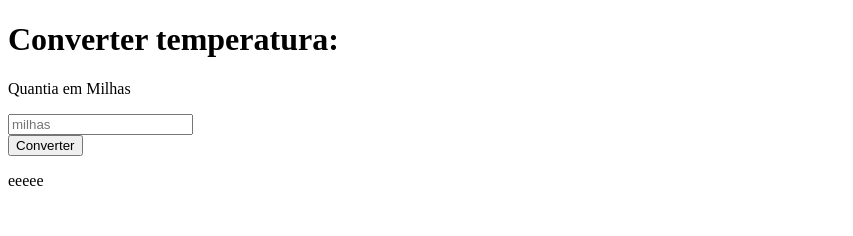
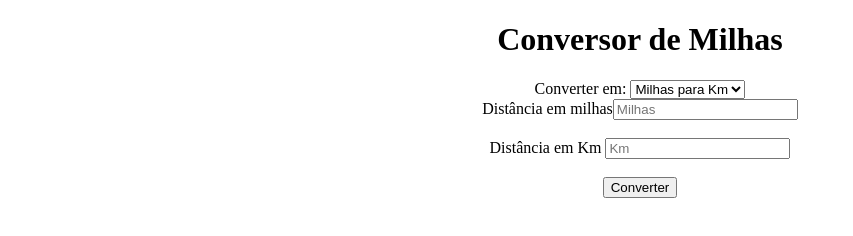
Before and after one commit to SVJGarcia/Front-end, a plain HTML site: page Conversor de Unidades/HTML/ConverorDeUnidades.html in a window 1280 px wide. Shown: the whole page, without its empty margins (0-853 px from the left). Drawn offline with Linux system fonts and the light colour scheme.

Commit message:
Update ConverorDeUnidades.html

```diff
--- a/Conversor de Unidades/HTML/ConverorDeUnidades.html
+++ b/Conversor de Unidades/HTML/ConverorDeUnidades.html
@@ -1,25 +1,44 @@
 <!DOCTYPE html>
-<html lang="en">
-<head>
+<html lang="pt-br">
+  <head>
     <meta charset="UTF-8">
-    <meta http-equiv="X-UA-Compatible" content="IE=edge">
     <meta name="viewport" content="width=device-width, initial-scale=1.0">
-    <title>Document</title>
+    <title>Conversor de unidades</title>
     <script src="../JS/ola.js"></script>
-</head>
-<body>
-    <div class="container">
-  <h1>Converter temperatura:</h1>
-  <form>
-    <div class="input-container">
-        <p>Quantia em Milhas</p>
-        <input type="number" id="dados" class="quantia" placeholder="milhas" />
+    <style>
+
+      h1{
+        text-align: center;
+      }
+
+      form{
+        text-align: center;
+      }
+
+    </style>
+  </head>
+  <body>
+      <h1 class="text-center">Conversor de Milhas</h1>
+      <form id="formulario" onclick="converter()">
+        <div class="form-group">
+          <label for="converte">Converter em:</label>
+          <select name="converte" id="converte">
+            <option value="1">Milhas para Km</option>
+            <option value="2">Libras para Kg</option>
+          </select>
+          <br>
+          Distância em milhas<input type="text" class="form-control" id="milhas" placeholder="Milhas">
+        </div>
+        <br>
+        <div class="form-group">
+          <label for="Km">Distância em Km</label>
+          <input type="text" class="form-control" id="Km" readonly placeholder="Km">
+        </div>
+        <br>
+        <button type="submit" id="calc" class="btn btn-success btn-block" >Converter</button>
+
+      </form>
     </div>
 
-    <button onclick="converter()">Converter</button>
-
-    <p > </p>
-    <div id="resultado" > eeeee</div>
-  </form>
-</body>
+  </body>
 </html>
```
